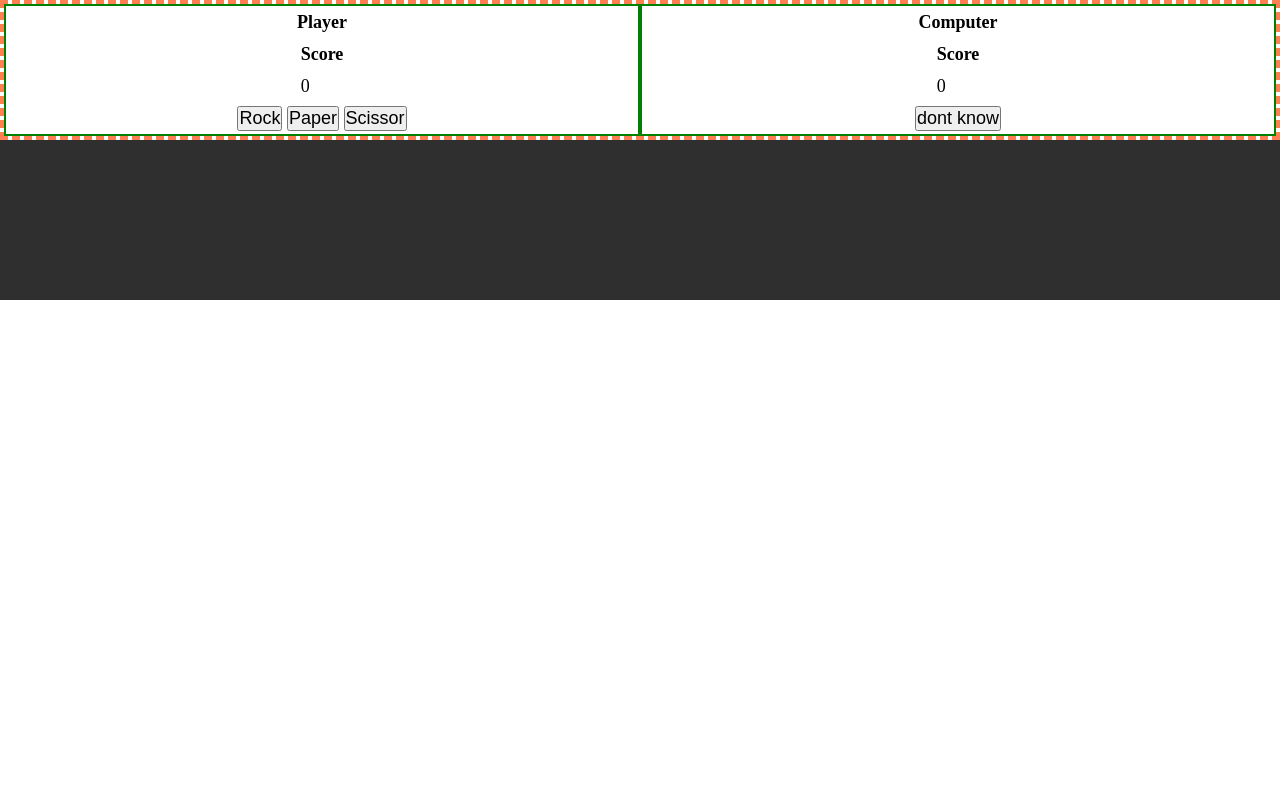
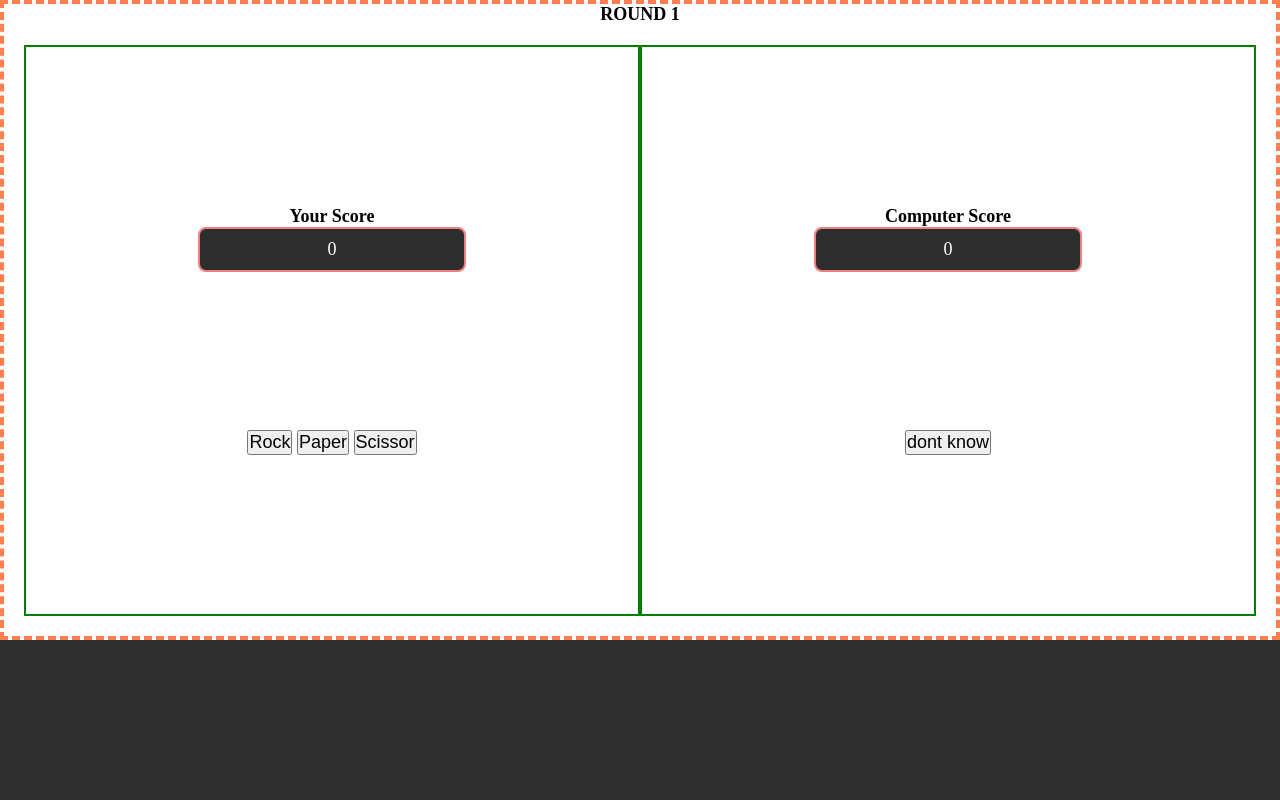
Before and after one commit to deeplearningcentre/rps, a PHP site: page / in a window 1280 px wide. Run offline with PHP 8.4, Linux system fonts and the light colour scheme.

Commit message:
Little bit close to completion

```diff
--- a/index.html
+++ b/index.html
@@ -6,11 +6,12 @@
         <title>Rock Paper Scissor</title>
     </head>
     <body>
-        <main id="container">
+        <div id="container">
+            <div id="roundIteration"><h1>ROUND 1</h1></div>
+            <main id="main-content">
                 <section id="player">
-                <h1>Player</h1>
                     <div class="score">
-                    <h2>Score</h2>
+                        <h2>Your Score</h2>
                         <div class="scoreDisplay">0</div>
                     </div>
                     <div class="itemSelection">
@@ -20,9 +21,8 @@
                     </div>
                 </section>
                 <section id="computer">
-                <h1>Computer</h1>
                     <div class="score">
-                    <h2>Score</h2>
+                        <h2>Computer Score</h2>
                         <div class="scoreDisplay">0</div>
                     </div>
                     <div class="itemSelection">
@@ -32,6 +32,7 @@
             </main>
             <aside id="logMsg">
             </aside>
+        </div>
         <footer></footer>
         <script src="script.js"></script>
     </body>
--- a/script.js
+++ b/script.js
@@ -3,16 +3,18 @@ let playerSelection = null;
 let computerSelection = null;
 let playerScore = 0;
 let computerScore = 0;
+let roundCounter = 0; //track number of times game played
 
 //Selecting DOM elements to update them dynamically
 let container = document.querySelector('#container');
 let btn = document.querySelectorAll('.btn'); //Create NodeList of player buttons
 let scoreDisplay = document.querySelectorAll('.scoreDisplay');
 let logMsg = document.querySelector('#logMsg'); //Display the msg at bottom when user click on button
+let roundIteration = document.querySelector('#roundIteration');
 
 btn.forEach(btn=>btn.addEventListener('click',(e)=>{
     playerSelection = e.target.value;
-    console.log(playerSelection);
+    roundCounter++;
     computerSelection =  computerPlay();
     let check = playRound(playerSelection, computerSelection);
     displayEachRoundResult(check);
@@ -39,6 +41,7 @@ let playRound = (playerSelection,computerSelection) => {
 
 let displayEachRoundResult = (check) => {
     logMsg.textContent = '';
+    roundIteration.innerHTML = `<h1>ROUND ${roundCounter}</h1>`
     if(check === 'draw'){
         logMsg.textContent = "Tie";
     }
--- a/style.css
+++ b/style.css
@@ -4,31 +4,51 @@
     padding: 0px;
     font-size: 18px;
 }
-
+html,body{
+    height: 100vh;
+}
 body{
     display: flex;
     flex-direction: column;
 }
-main#container{
+div#container{
     display: flex;
-    justify-content: space-around;
-    flex-grow:1;
-    line-height: 32px;
+    flex-direction: column;
     border: 4px dashed coral;
+    flex: 1;
 }
-footer{
-    height: 20vh;
-    background-color: #2f2f2f;
+#main-content{
+    display: flex;
+    flex:1;
+    padding: 20px;
 }
 #player,#computer {
     border: 2px solid green;
     display: flex;
     flex-direction: column;
     flex: 1;
-    align-items: center;
+    text-align: center;
+    justify-content: space-evenly;
+}
+footer{
+    height: 20vh;
+    background-color: #2f2f2f;
 }
 
-#logMsg{
+#logMsg,#roundIteration{
     display: flex;
-    flex-grow: 1;
+    justify-content: center;
+    font-weight: bold;
 }
+.scoreDisplay{
+    display: flex;
+    justify-content: center;
+    border: 2px solid lightcoral;
+    padding: 10px;
+    border-radius: 8px;
+    width: 40%;
+    margin: 0 auto;
+    background: #2d2d2d;
+    color: #fff;
+
+}
```
Lines whose indentation alone changed are shown as unchanged.
